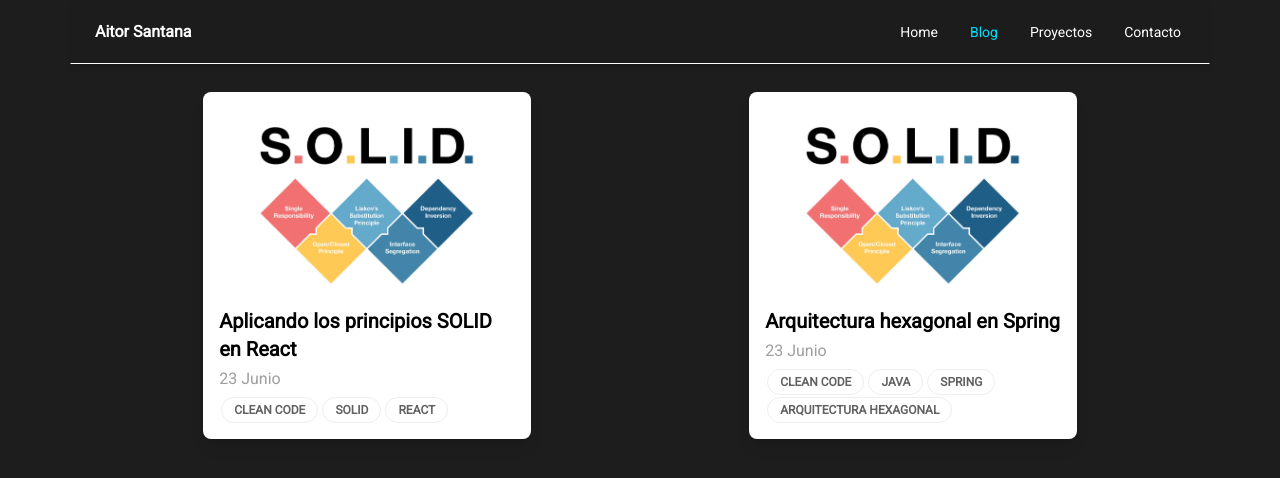
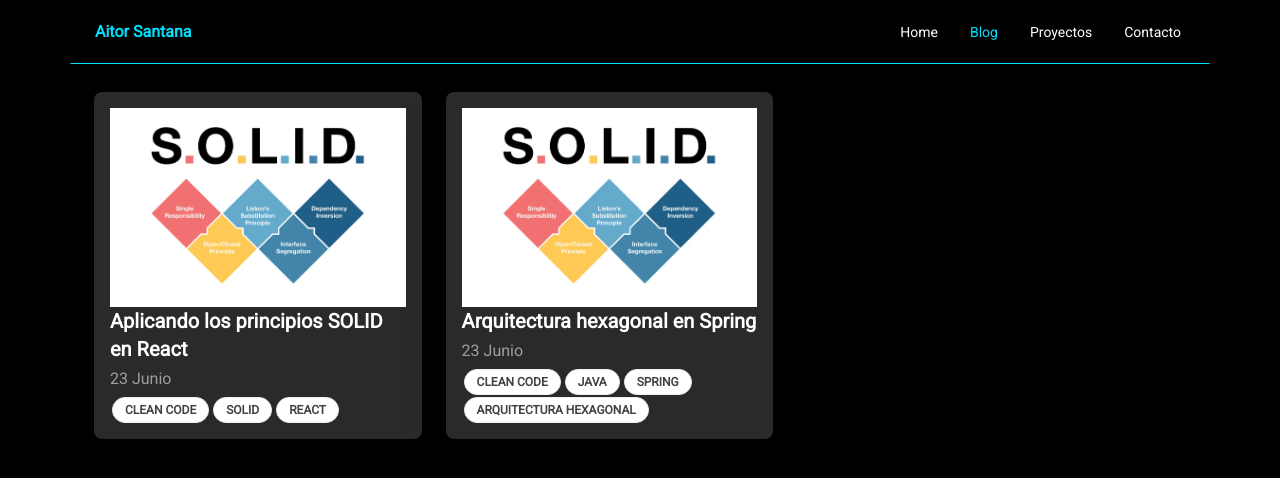
Before and after one commit to Sstark97/ascinfo-portfolio, an Astro site: page /blog in a window 1280 px wide. Built offline with nearby package versions, Linux system fonts and the light colour scheme; Astro itself is replaced by a stand-in of ours.

Commit message:
:lipstick: Change cards UI

```diff
--- a/src/components/astro/Card.astro
+++ b/src/components/astro/Card.astro
@@ -9,7 +9,7 @@ interface Props {
 
 const {title, image, href, tags} = Astro.props;
 ---
-<article class="w-10/12 md:w-[45%] lg:w-[30%] lg:mb-4 flex flex-col items-center justify-center mt-4 p-4 space-y-4 bg-white rounded-lg shadow-lg">
+<article class="w-10/12 md:w-[45%] lg:w-[30%] lg:hover:scale-105 flex flex-col items-center justify-center mt-4 p-4 space-y-4 bg-fourth rounded-lg shadow-2xl">
     <a href={href}>
         <Image
 			src={image}
@@ -18,11 +18,11 @@ const {title, image, href, tags} = Astro.props;
 			height={64}
 			className="w-full h-auto"
         />
-        <h3 class="text-black text-xl font-bold">{title}</h3>
+        <h3 class= "text-xl font-bold">{title}</h3>
         <p class="text-gray-500 my-1">23 Junio</p>
         <div class="flex flex-wrap">
             {tags.map((tag) => (
-                    <span class="text-xs inline-flex items-center font-bold leading-sm uppercase mx-0.5 mt-0.5 px-3 py-1 rounded-full bg-white text-gray-700 border">{tag}</span>
+                    <span class="text-xs inline-flex items-center font-bold leading-sm uppercase mx-0.5 mt-0.5 px-3 py-1 rounded-full bg-white text-gray-800 border">{tag}</span>
             ))}
         </div>
     </a>
--- a/src/components/react/NavBar.tsx
+++ b/src/components/react/NavBar.tsx
@@ -71,13 +71,13 @@ export const NavBar: React.FC<Props> = ({ path }) => {
     }, []);
 
     return (
-        <Navbar className="border-t-transparent border-x-transparent border-b-white rounded-b-none bg-background mx-auto max-w-screen-xl px-6 py-3">
+        <Navbar className="border-t-transparent border-x-transparent border-b-[0.75px] border-b-primary rounded-b-none bg-black mx-auto max-w-screen-xl px-6 py-3">
             <div className="flex items-center justify-between text-white">
                 <Typography
                     as="a"
                     href="#"
                     variant="h6"
-                    className="mr-4 cursor-pointer py-1.5"
+                    className="text-primary mr-4 cursor-pointer py-1.5"
                 >
                     Aitor Santana
                 </Typography>
--- a/src/layouts/Layout.astro
+++ b/src/layouts/Layout.astro
@@ -25,7 +25,7 @@ const currentPath = Astro.url.pathname;
 		<title>{title}</title>
 		<ViewTransitions />
 	</head>
-	<body class="bg-background text-white">
+	<body class="bg-black text-white">
 		<NavBar path={currentPath} client:load/>
 		<slot />
 	</body>
--- a/src/pages/blog/index.astro
+++ b/src/pages/blog/index.astro
@@ -7,7 +7,7 @@ const allBlogPosts = await getCollection('posts');
 ---
 
 <Layout title="ascinfo | blog">
-    <section class="mx-auto max-w-screen-xl px-6 py-3 flex flex-wrap justify-center md:justify-evenly lg:justify-around">
+    <section class="mx-auto max-w-screen-xl px-6 py-3 flex flex-wrap justify-center md:justify-evenly lg:justify-start lg:grid-cols-3 lg:gap-6">
         {allBlogPosts.map((post) => (
                 <Card
                     title={post.data.title}
```
